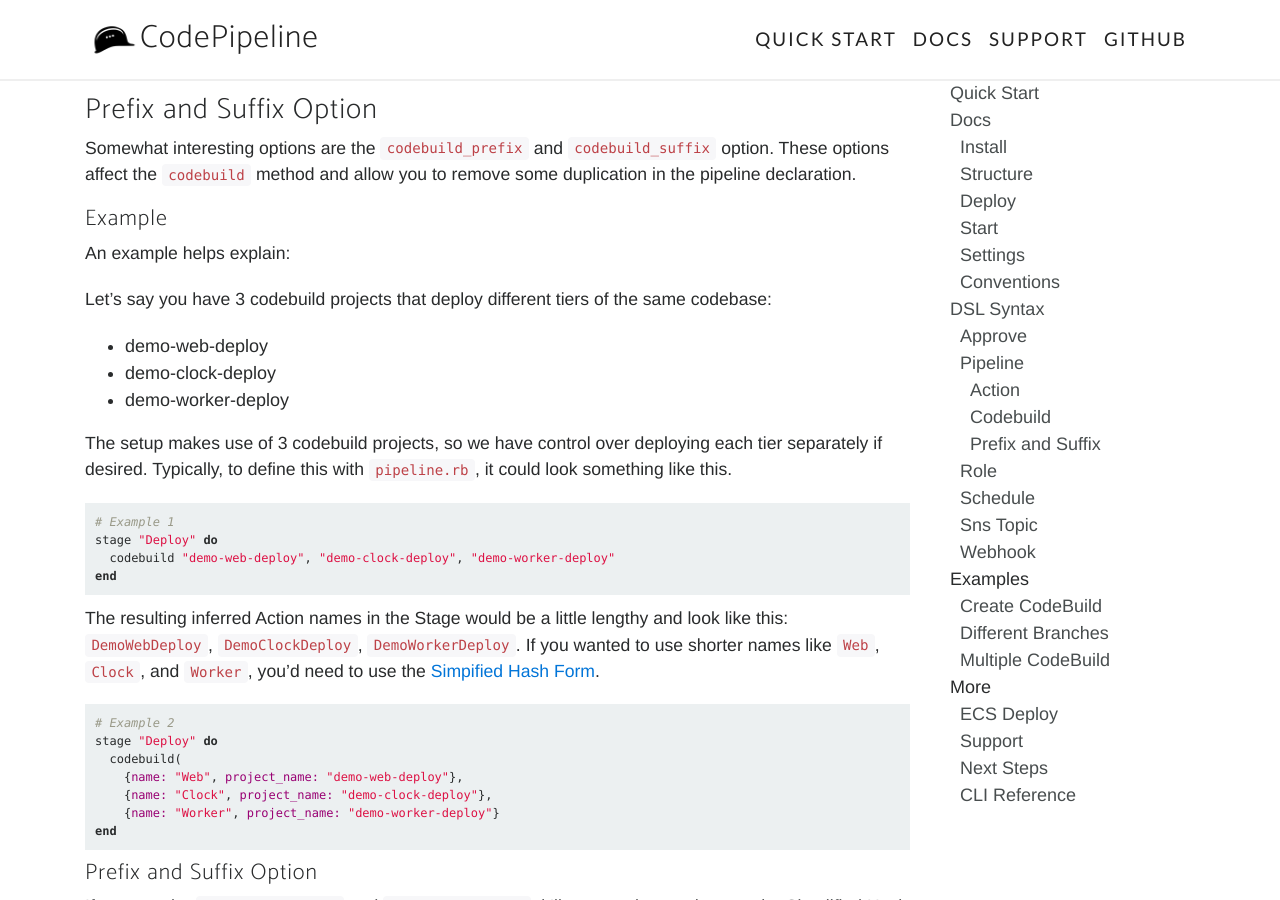
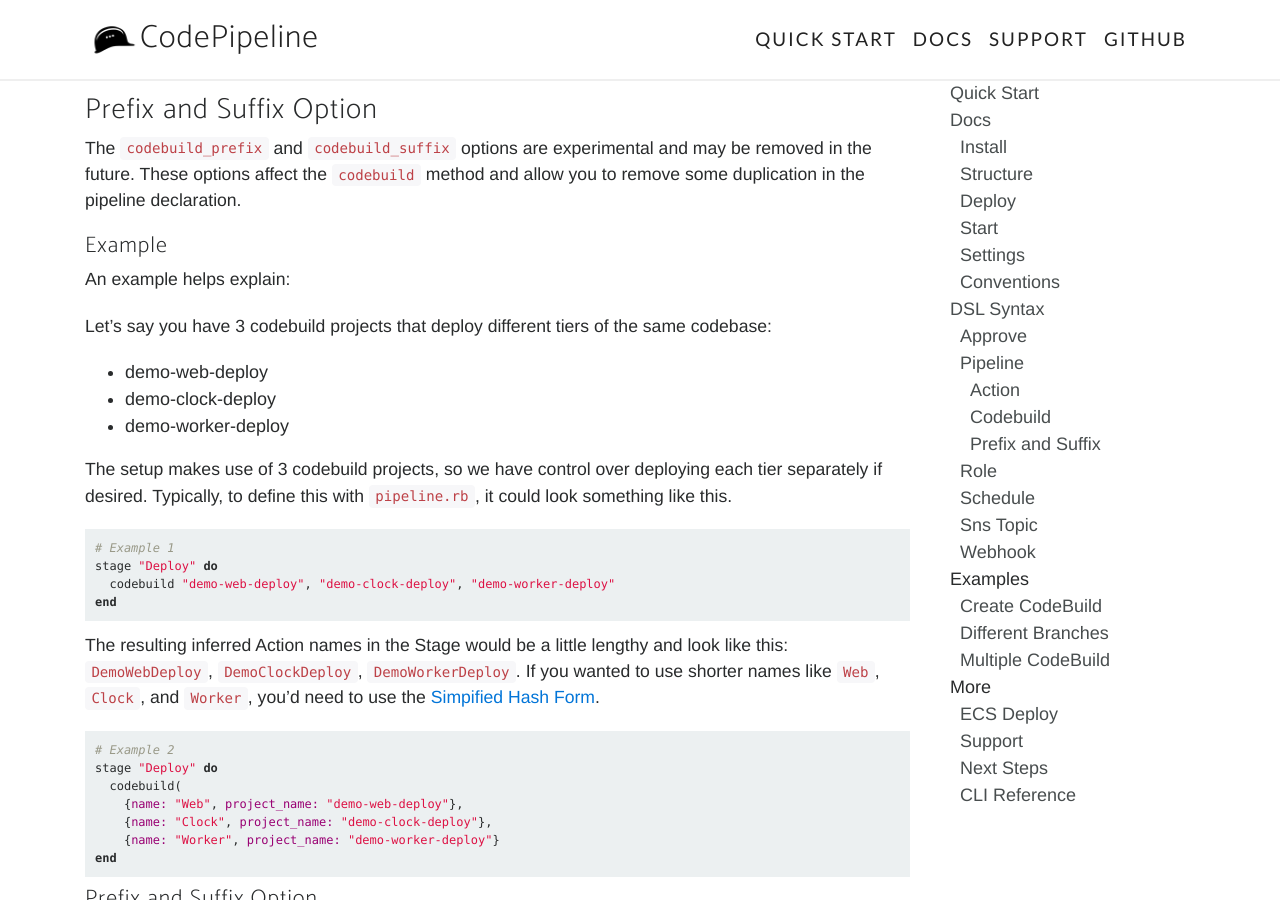
Before and after one commit to boltops-tools/pipedream, a Jekyll site: the page built from docs/_docs/dsl/pipeline/prefix-and-suffix.md, in a window 1280 px wide and 900 px high. Built offline with Jekyll 4.4.1, drawn with Linux system fonts in a browser that asks for light colours; some web fonts are replaced.

Commit message:
update vendor/aws_data

```diff
--- a/docs/_docs/dsl/pipeline/prefix-and-suffix.md
+++ b/docs/_docs/dsl/pipeline/prefix-and-suffix.md
@@ -5,7 +5,7 @@ categories: dsl-pipeline
 nav_order: 14
 ---
 
-Somewhat interesting options are the `codebuild_prefix` and `codebuild_suffix` option. These options affect the `codebuild` method and allow you to remove some duplication in the pipeline declaration.
+The `codebuild_prefix` and `codebuild_suffix` options are experimental and may be removed in the future. These options affect the `codebuild` method and allow you to remove some duplication in the pipeline declaration.
 
 ## Example
 
```
